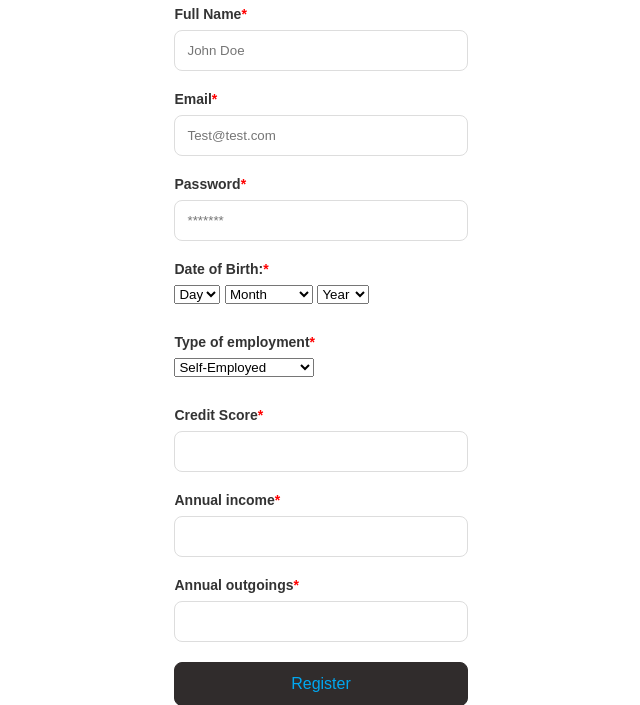
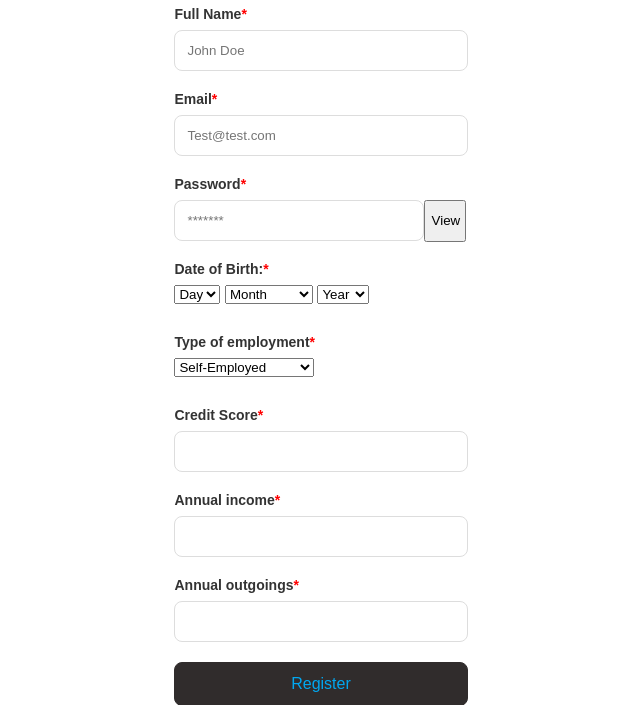
Before and after one commit to Theo-Asamp/Mortgage-Quotation-System, a PHP site: page /register.php in a window 1280 px wide. Shown: the part 201-906 px from the top of the page, without its empty margins (319-959 px from the left). Run offline with PHP 8.4, Linux system fonts and the light colour scheme; data comes from the database, SQL or seed files in the repository.

Commit message:
Added ability to hide and view password

```diff
--- a/css/global.css
+++ b/css/global.css
@@ -600,6 +600,18 @@ body {
     padding-bottom: 30px;
 }
 
+#password {
+    width: 85%;
+}
+
+#password-flex {
+    display: flex;
+}
+
+#button-view-password {
+    height: 42px;
+    width: 42px;
+}
 
 
 @media (max-width: 768px) {
--- a/js/script.js
+++ b/js/script.js
@@ -63,3 +63,20 @@ document.addEventListener('DOMContentLoaded', function () {
   if (calculateBtn) calculateBtn.addEventListener('click', calculateAndDisplay);
   if (saveBtn) saveBtn.addEventListener('click', saveQuote);
 });
+
+document.addEventListener("DOMContentLoaded", function () {
+  const passwordInput = document.getElementById("password");
+  const viewButton = document.getElementById("button-view-password");
+
+  viewButton.addEventListener("click", function (event) {
+    event.preventDefault();
+
+    if (passwordInput.type === "password") {
+      passwordInput.type = "text";
+      viewButton.textContent = "Hide";
+    } else {
+      passwordInput.type = "password";
+      viewButton.textContent = "View";
+    }
+  });
+});
--- a/register.php
+++ b/register.php
@@ -32,13 +32,14 @@ if ($_SERVER["REQUEST_METHOD"] == "POST") {
     <meta charset="UTF-8">
     <meta name="viewport" content="width=device-width, initial-scale=1.0">
     <link rel="stylesheet" href="css/global.css" />
+    <script src="/js/script.js"></script>
     <title>Rose Brokers Register</title>
 </head>
 
 <body>
 
 
-<?php render_navbar() ?>
+    <?php render_navbar() ?>
 
 
     <div class="container">
@@ -59,7 +60,10 @@ if ($_SERVER["REQUEST_METHOD"] == "POST") {
 
                 <div id="password-input-div">
                     <label for="password">Password<span style="color: red;">*</span></label>
-                    <input type="password" id="password" name="password" required placeholder="*******">
+                    <div id="password-flex">
+                        <input type="password" id="password" name="password" required placeholder="*******">
+                        <button id="button-view-password">View</button>
+                    </div>
                 </div>
 
                 <div id="dob-input-div">
```
